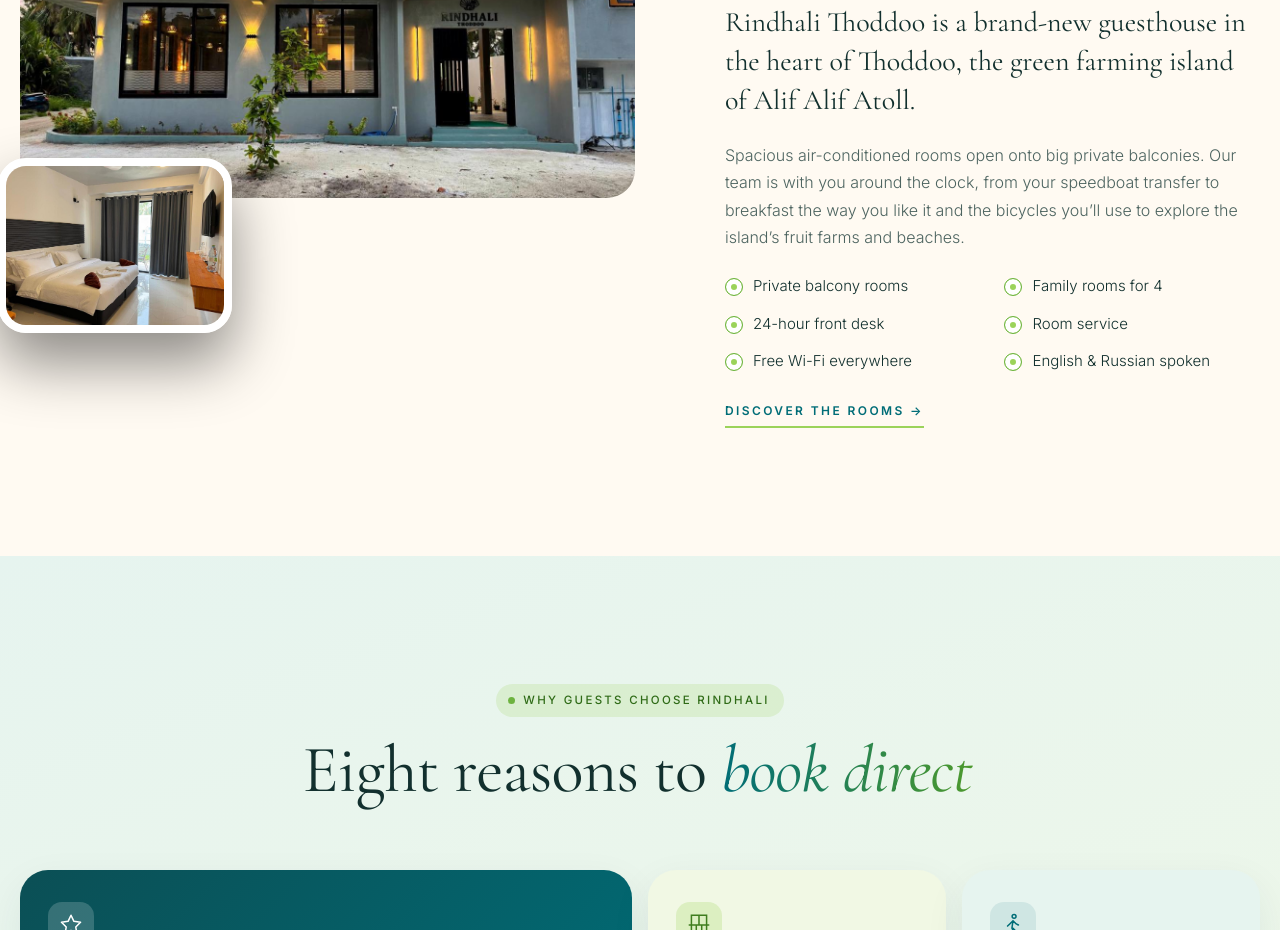
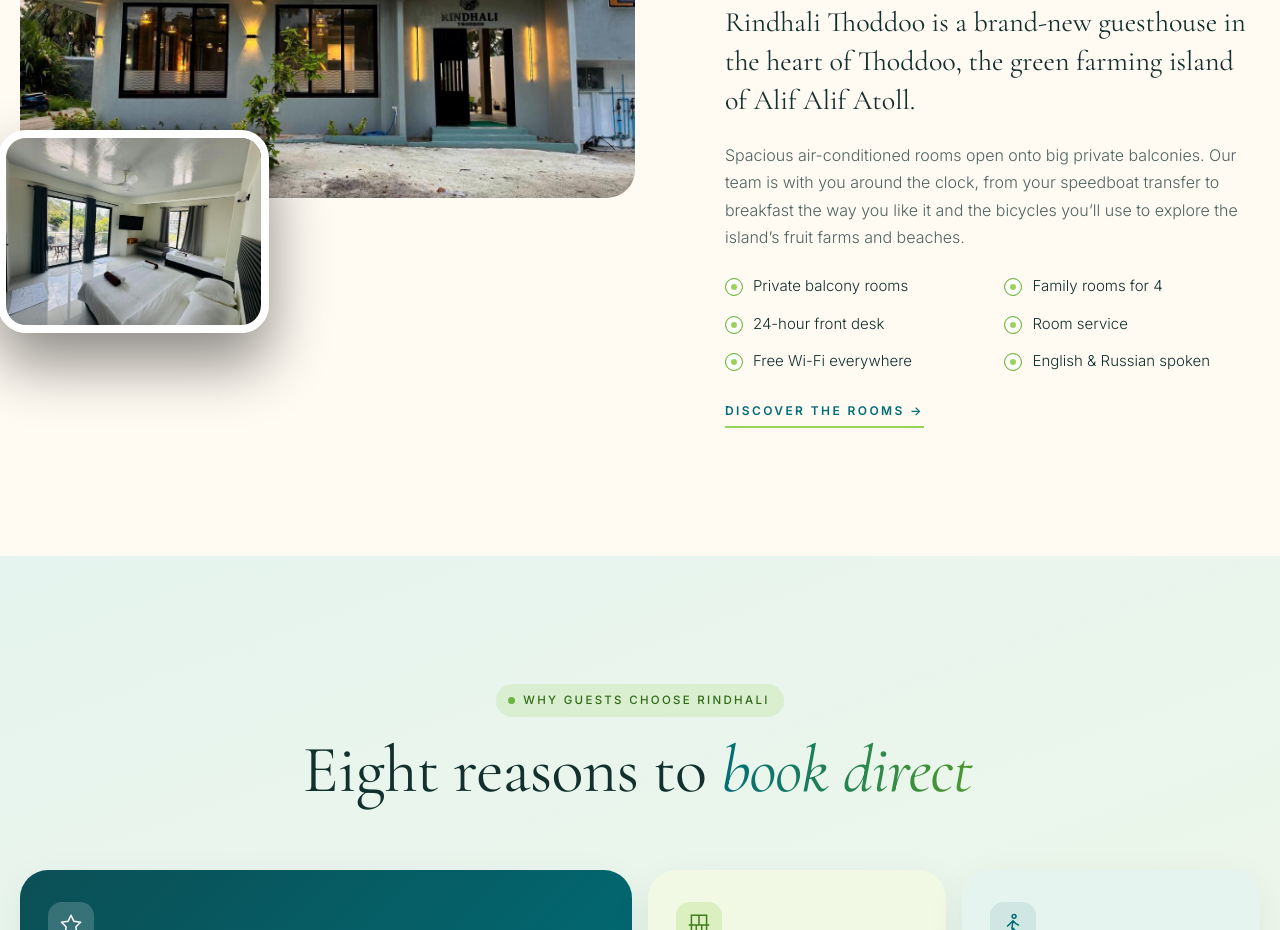
Before and after one commit to Vistadesign-wq/rindhali-thoddoo, a plain HTML site: page index.html in a window 1280 px wide. Shown: the part 1613-2543 px from the top of the page. Drawn offline with nearby package versions, Linux system fonts and the light colour scheme; no server answers.

Commit message:
Welcome section: full-angle room photo

```diff
--- a/index.html
+++ b/index.html
@@ -173,7 +173,7 @@
   <div class="wrap split">
     <div class="collage full rv">
       <div class="a"><img loading="lazy" src="assets/p13.jpg" width="1280" height="810" alt="Rindhali Thoddoo entrance with the guesthouse name sign"></div>
-      <div class="b"><img loading="lazy" src="assets/p07.jpg" alt="King bedroom at Rindhali Thoddoo"></div>
+      <div class="b"><img loading="lazy" src="assets/p02.jpg" width="1200" height="900" alt="Wide view of a spacious room with balcony doors, sofa, TV and beds"></div>
       <div class="badge-score"><b>9.3</b><span>Wonderful<br>9 verified reviews</span></div>
     </div>
     <div class="split-copy rv">
--- a/style.css
+++ b/style.css
@@ -856,3 +856,5 @@ h1,h2,h3,.h2{overflow-wrap:break-word;hyphens:auto;-webkit-hyphens:auto}
 [dir=rtl] .collage.full .b{left:auto;right:-22px}
 [dir=rtl] .collage.full .badge-score{right:auto;left:-14px}
 @media (max-width:900px){.split:has(.collage.full){grid-template-columns:1fr}.collage.full{max-width:none}.collage.full .b{left:0}.collage.full .badge-score{right:0}}
+.collage.full .b{width:44%;aspect-ratio:1200/900}
+.collage.full .b img{object-position:50% 50%}
```
